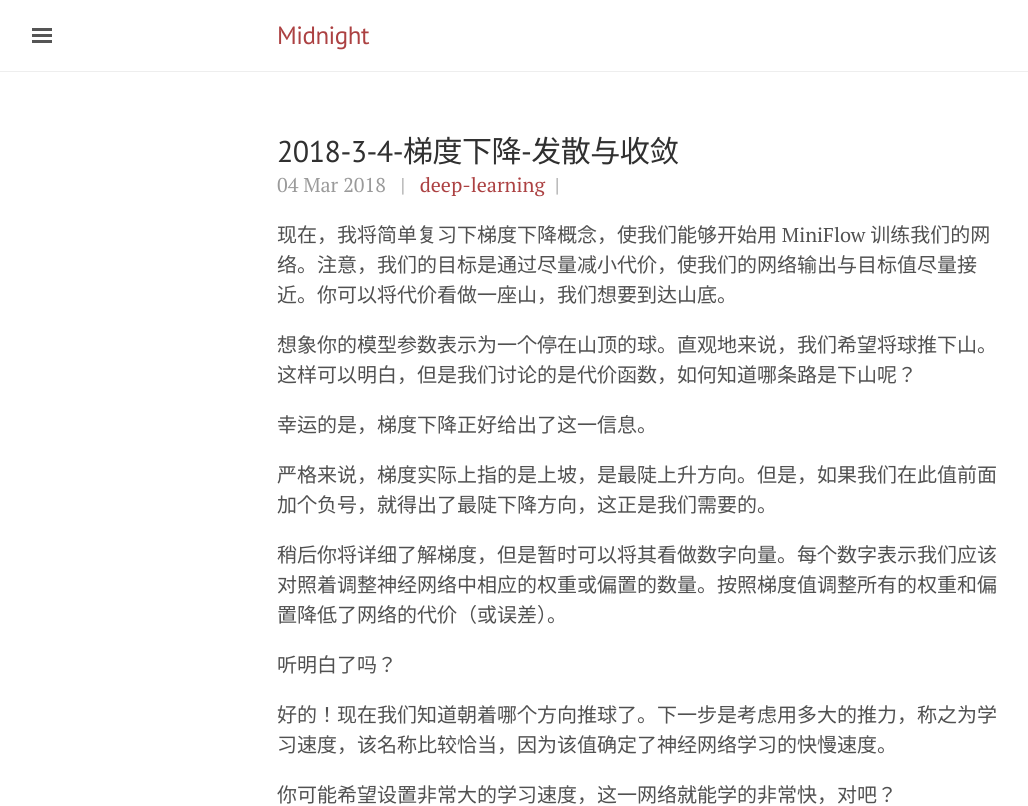
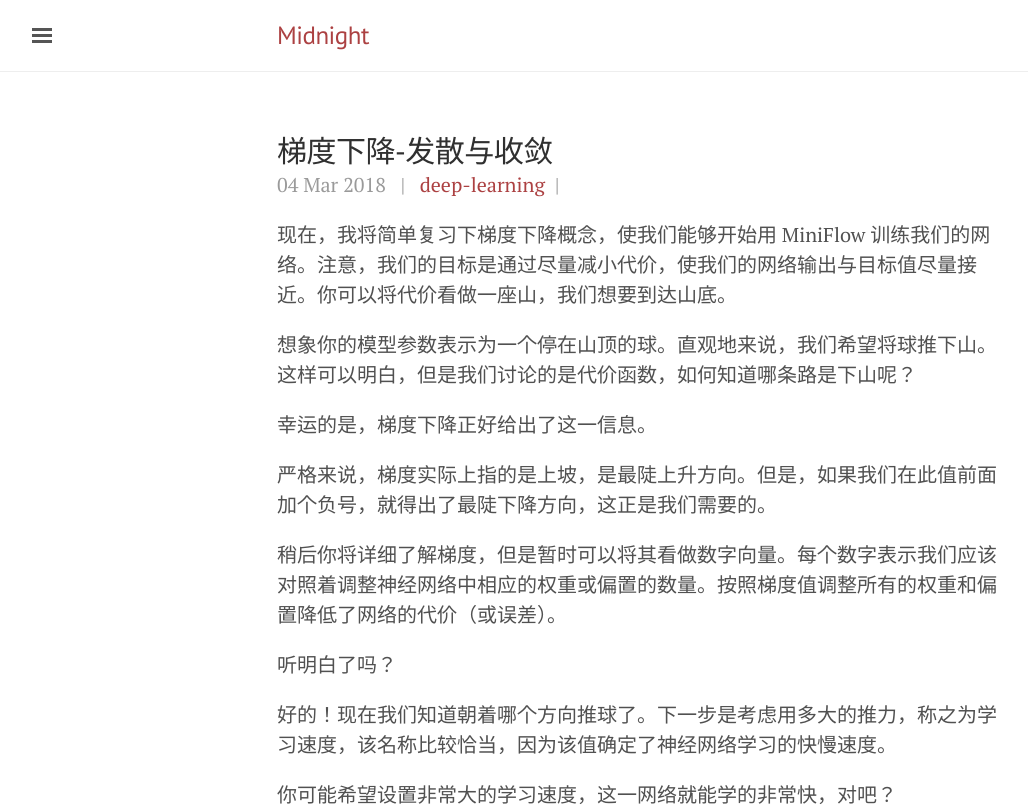
Before and after one commit to midnight2104/midnight2104.github.io, a Jekyll site: the page built from _posts/2018-3-4-梯度下降-发散与收敛.md, in a window 1280 px wide and 900 px high, cut to the strip 0-806 px from the top of the window. Shown: the whole strip, without its empty margins (3-1031 px from the left). Built offline with Jekyll 4.4.1, drawn with Linux system fonts in a browser that asks for light colours.

Commit message:
Update 2018-3-4-梯度下降-发散与收敛.md

```diff
--- a/_posts/2018-3-4-梯度下降-发散与收敛.md
+++ b/_posts/2018-3-4-梯度下降-发散与收敛.md
@@ -1,6 +1,6 @@
 ---
 layout: post
-title: 2018-3-4-梯度下降-发散与收敛
+title: 梯度下降-发散与收敛
 tags: deep-learning
 ---
 
```
